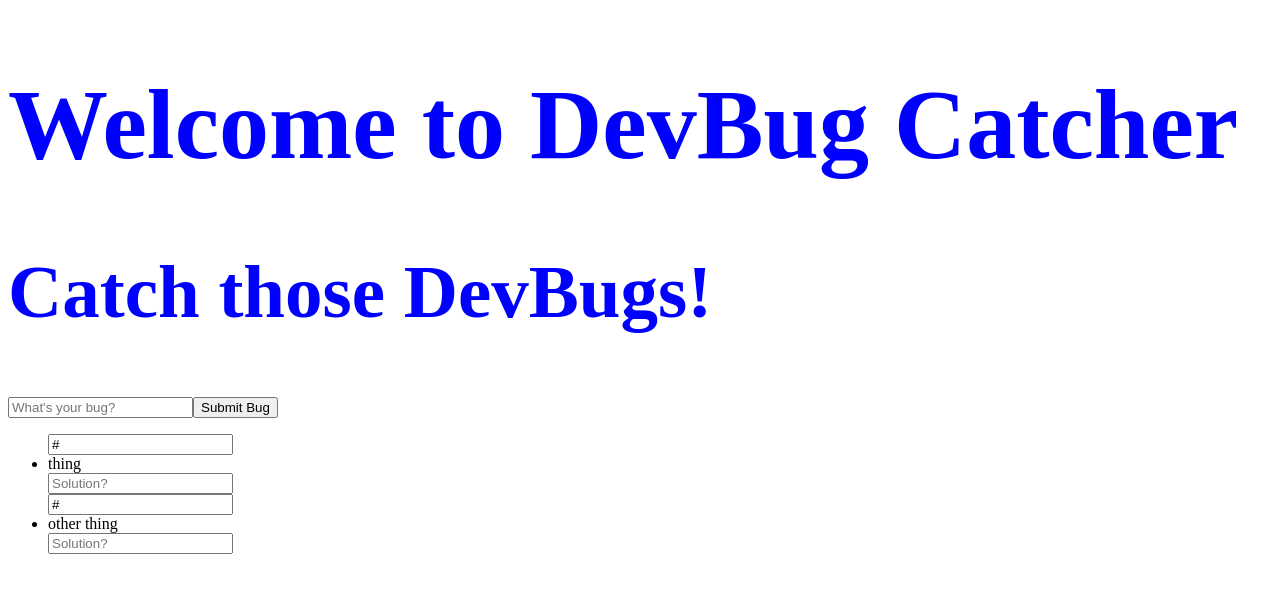
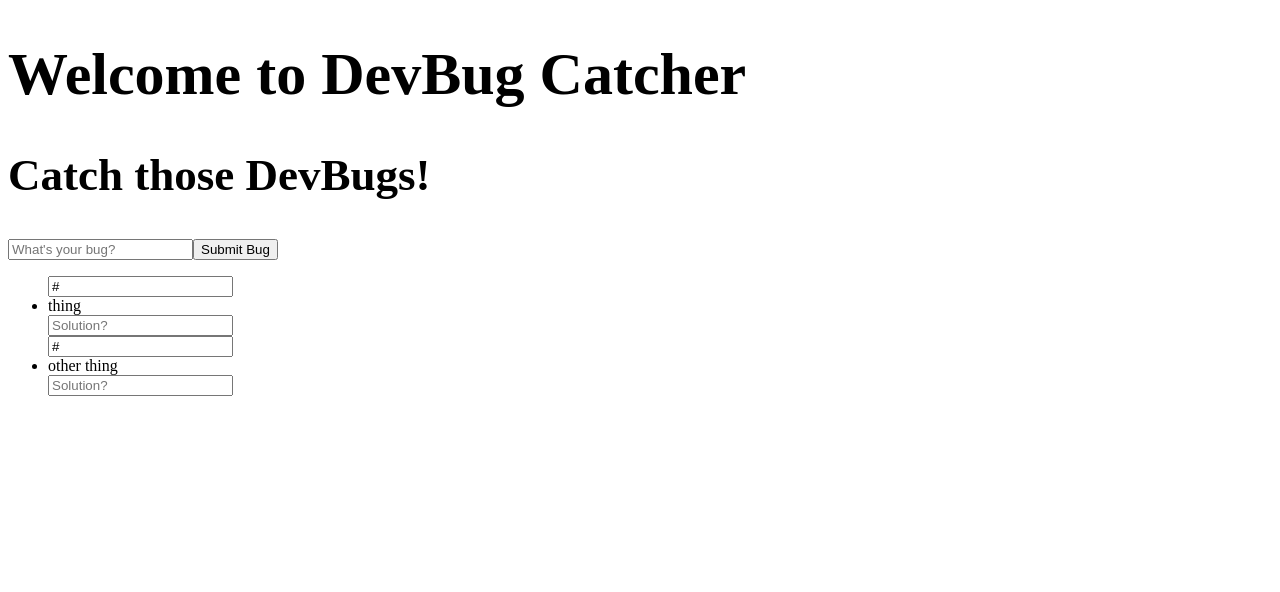
Before and after one commit to Uili-Simteau/bug_catcher, a React app: page / in a window 1280 px wide. Built offline with nearby package versions, Linux system fonts and the light colour scheme.

Commit message:
editing font sizes

```diff
--- a/components/title.js
+++ b/components/title.js
@@ -22,11 +22,10 @@ class Title extends Component {
 		return (
 			<div
 			onClick={this.toggleClickedState.bind(this)}
-			style={ this.state.clicked ? {'fontSize': '200pt'} : {'color': 'blue', 'fontSize': '50px'} }
+			style={ this.state.clicked ? {'fontSize': '200pt'} : {'color': 'black', 'fontSize': '30px'} }
 		  >
 		 	  <h1>Welcome to {this.props.name}</h1>
 		 	  <h2>{this.props.saying}</h2>
-
 		 	</div>
 		)
 	}
--- a/index.html
+++ b/index.html
@@ -1,10 +1,10 @@
 <!DOCTYPE html>
 <html>
 <head>
-	<meta charset="utf-8">
-	<meta http-equiv="X-UA-Compatible" content="IE=edge">
-	<link></link>
-	<title>{title}</title>
+  <meta charset="utf-8">
+  <meta http-equiv="X-UA-Compatible" content="IE=edge">
+  <title>{title}</title>
+  <link rel="stylesheet" href="style/main.css">
 </head>
 <body>
 
```
